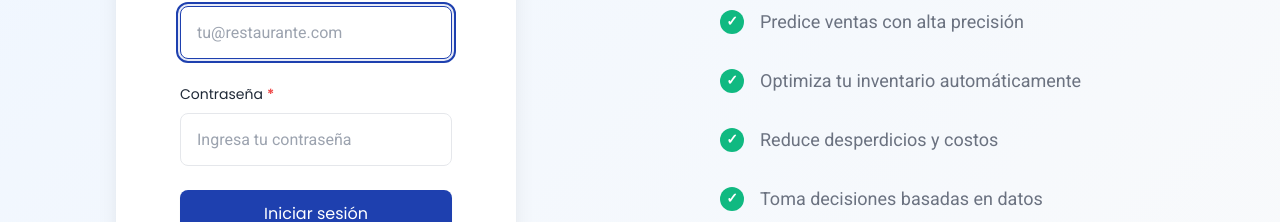
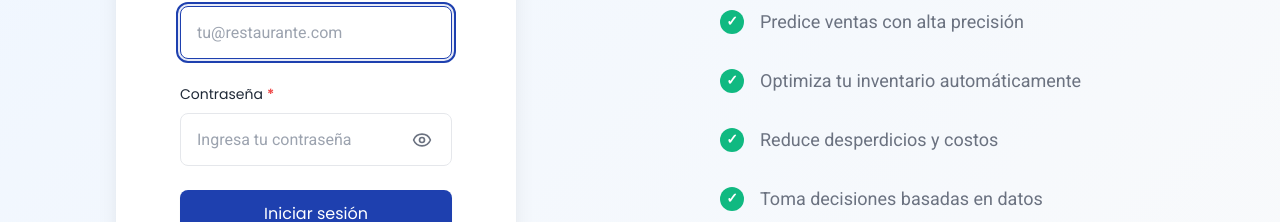
Before and after one commit to gabyross/front, a React (Vite) app: page /login in a window 1280 px wide. Shown: the part 387-609 px from the top of the page. Built offline with nearby package versions, Linux system fonts and the light colour scheme.

Commit message:
Agregar opción de ver contraseña en inicio de sesión

```diff
--- a/src/pages/Login.jsx
+++ b/src/pages/Login.jsx
@@ -3,6 +3,7 @@ import { Link, useNavigate } from 'react-router-dom';
 import Layout from '../components/layout/Layout';
 import Button from '../components/common/Button';
 import Input from '../components/common/Input';
+import PasswordInput from '../components/common/PasswordInput';
 import styles from './Login.module.css';
 
 /**
@@ -125,8 +126,7 @@ const Login = () => {
                 autoFocus
               />
 
-              <Input
-                type="password"
+              <PasswordInput
                 name="password"
                 label="Contraseña"
                 placeholder="Ingresa tu contraseña"
```
